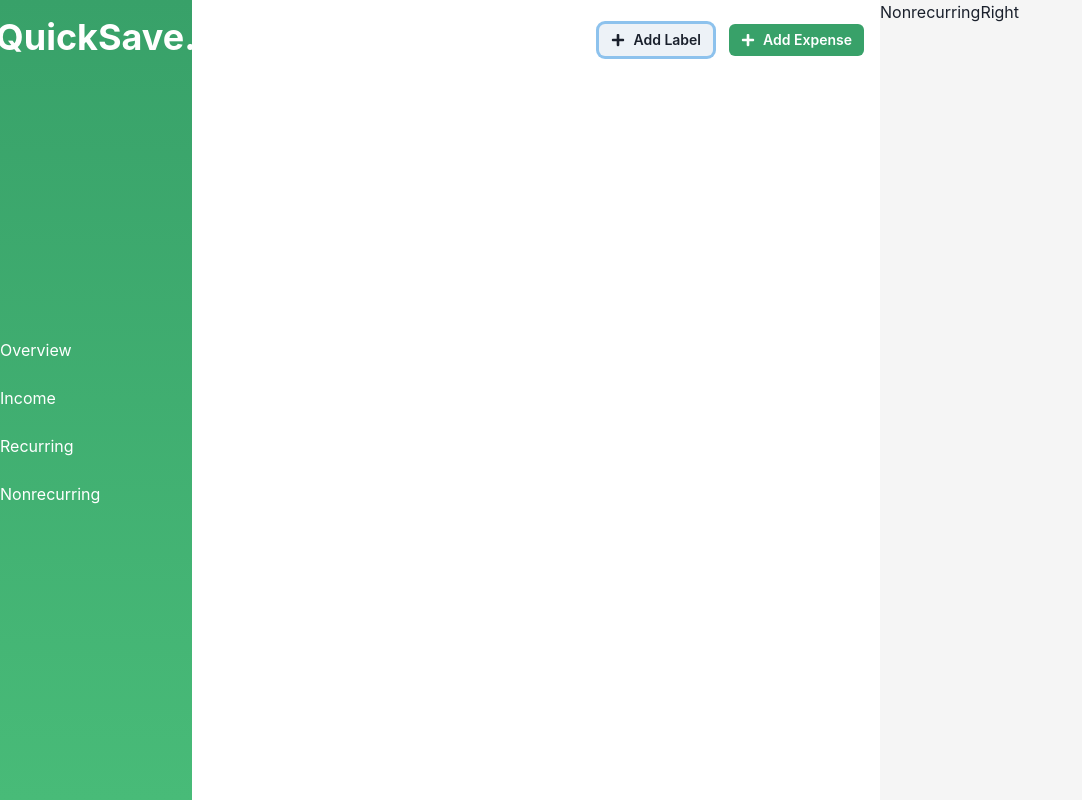
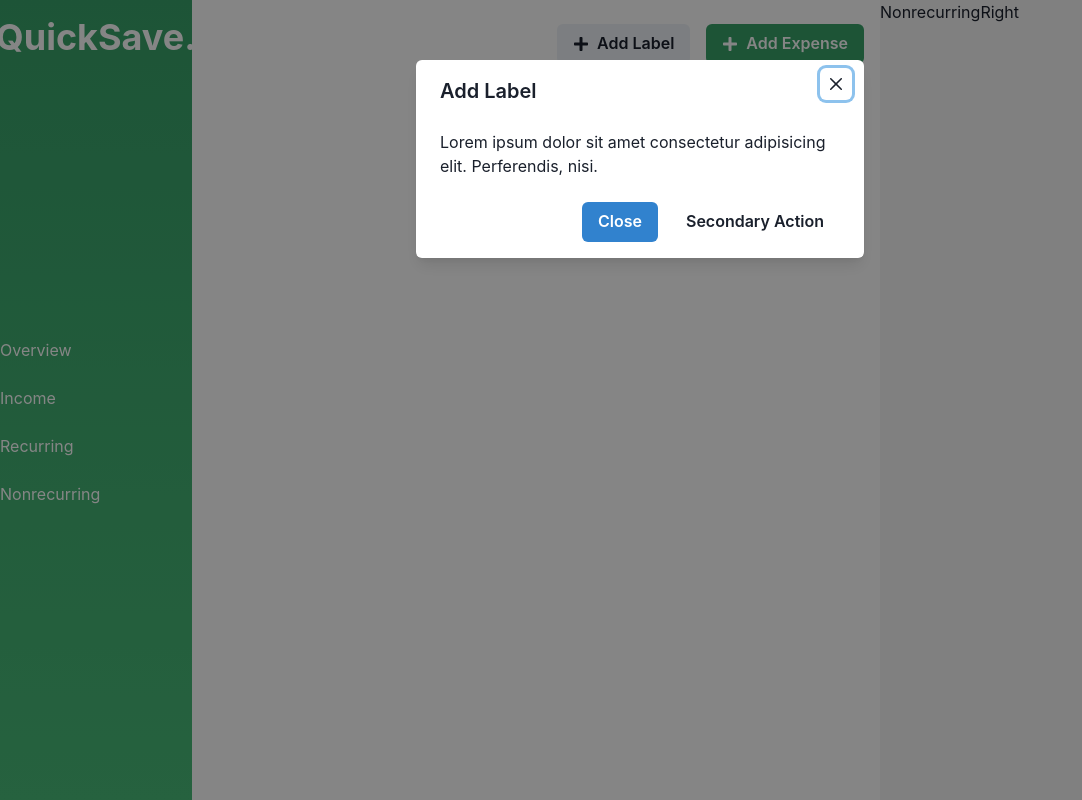
Before and after one commit to FrancisCalizo/quicksave, a Next.js app in the folder client/: page /dashboard/nonrecurring in a window 1280 px wide. Both pictures are taken after a click on the button "Add Label". Shown: the whole page, without its empty margins (0-1082 px from the left). Built offline with nearby package versions, Linux system fonts and the light colour scheme.

Commit message:
feat: create modals for adding expense and label

```diff
--- a/client/pages/dashboard/nonrecurring/index.tsx
+++ b/client/pages/dashboard/nonrecurring/index.tsx
@@ -1,11 +1,25 @@
-import { Flex, Button, Icon } from '@chakra-ui/react';
-
+import {
+  Flex,
+  Button,
+  Icon,
+  useDisclosure,
+  Modal,
+  ModalOverlay,
+  ModalContent,
+  ModalHeader,
+  ModalFooter,
+  ModalBody,
+  ModalCloseButton,
+} from '@chakra-ui/react';
 import { FaPlus } from 'react-icons/fa';
 import { MdLabel } from 'react-icons/md';
 
 import DashboardLayout from 'components/layout/dashboard/DashboardLayout';
 
 export default function Nonrecurring() {
+  const { isOpen: isAddExpenseOpen, onOpen: onAddExpenseOpen, onClose: onAddExpenseClose } = useDisclosure();
+  const { isOpen: isAddLabelOpen, onOpen: onAddLabelOpen, onClose: onAddLabelClose } = useDisclosure();
+
   return (
     <>
       {/* Middle Section */}
@@ -18,10 +32,10 @@ export default function Nonrecurring() {
         py={6}
       >
         <Flex justify="flex-end" align="center">
-          <Button leftIcon={<Icon as={FaPlus} />} mr={4} size="sm">
+          <Button leftIcon={<Icon as={FaPlus} />} mr={4} onClick={onAddLabelOpen}>
             Add Label
           </Button>
-          <Button colorScheme="green" leftIcon={<Icon as={FaPlus} />} size="sm">
+          <Button colorScheme="green" leftIcon={<Icon as={FaPlus} />} onClick={onAddExpenseOpen}>
             Add Expense
           </Button>
         </Flex>
@@ -37,6 +51,40 @@ export default function Nonrecurring() {
       >
         <h3>NonrecurringRight</h3>
       </Flex>
+
+      {/* Add Expense Modal */}
+      <Modal isOpen={isAddExpenseOpen} onClose={onAddExpenseClose}>
+        <ModalOverlay />
+        <ModalContent>
+          <ModalHeader>Add Expense</ModalHeader>
+          <ModalCloseButton />
+          <ModalBody>Lorem ipsum dolor sit amet consectetur adipisicing elit. Perferendis, nisi.</ModalBody>
+
+          <ModalFooter>
+            <Button colorScheme="blue" mr={3} onClick={onAddExpenseClose}>
+              Close
+            </Button>
+            <Button variant="ghost">Secondary Action</Button>
+          </ModalFooter>
+        </ModalContent>
+      </Modal>
+
+      {/* Add Label Modal */}
+      <Modal isOpen={isAddLabelOpen} onClose={onAddLabelClose}>
+        <ModalOverlay />
+        <ModalContent>
+          <ModalHeader>Add Label</ModalHeader>
+          <ModalCloseButton />
+          <ModalBody>Lorem ipsum dolor sit amet consectetur adipisicing elit. Perferendis, nisi.</ModalBody>
+
+          <ModalFooter>
+            <Button colorScheme="blue" mr={3} onClick={onAddLabelClose}>
+              Close
+            </Button>
+            <Button variant="ghost">Secondary Action</Button>
+          </ModalFooter>
+        </ModalContent>
+      </Modal>
     </>
   );
 }
```
